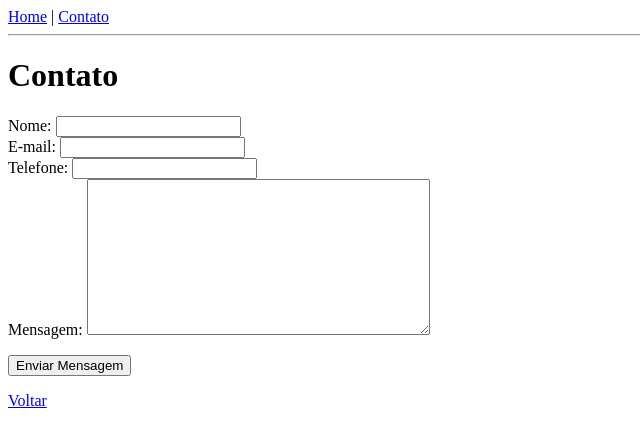
After one commit to leonardocintra/ibiraci-news, a Django app: page /contact in a window 1280 px wide. The commit adds this page. Shown: the top 447 px of the page, without its empty margins (0-640 px from the left). Run offline with Django 3.2, Linux system fonts and the light colour scheme.

Commit message:
Add concat and send email form

```diff
--- a/artigos/forms.py
+++ b/artigos/forms.py
@@ -1,7 +1,7 @@
 from django import forms
 
 class FormContact(forms.Form):
-	name = forms.CharField()
-	email = forms.EmailField(required=False)
+	name = forms.CharField(label='Nome')
+	email = forms.EmailField(label='E-mail')
 	phone = forms.CharField(label='Telefone', max_length=13)
-	message = forms.CharField(widge=forms.TextArea(), max_length=400)
+	message = forms.CharField(label='Mensagem', widget=forms.Textarea(), max_length=400)
--- a/artigos/templates/base.html
+++ b/artigos/templates/base.html
@@ -5,6 +5,13 @@
 	<title>{% block title %}{% endblock %}</title>
 </head>
 <body>
+	{% block menu %}
+		<a href="/">Home</a> |
+		<a href="/contact/">Contato</a>
+	{% endblock %}
+
+	<hr />
+
 	{% block content %}
 	{% endblock %}
 
--- /dev/null
+++ b/artigos/templates/contact.html
@@ -0,0 +1,37 @@
+{% extends "base.html" %}
+{% block title %} Contato {% endblock %}
+
+{% block content %}
+	<h1>Contato</h1>
+	{% if form.erros %}
+		<p style="color:red;">
+			Corrija o{{ form.erros|pluralize}} erro{{ form.erros|pluralize }} abaixo.
+		</p>
+	{% endif %}
+
+	{% if send %}
+		<p style="color:blue;">
+			Email enviado com sucesso!. Em breve entramos em contato!
+		</p>
+	{% endif %}
+
+	<form action="/contact/" method="post">
+		{% csrf_token %}
+
+		{% for field in form %}
+			<div class="field">
+				<label for="{{ field.id }}">{{ field.label_tag }}</label>
+				{{ field }}
+				<div class="error">
+					{{ field.errors }}
+				</div>
+			</div>
+		{% endfor %}
+		<p>
+			<input type="submit" value="Enviar Mensagem"></input>
+		</p>
+	</form>
+{% endblock %}
+{% block back %}
+	<a href="/">Voltar</a>
+{% endblock %}
--- a/artigos/views.py
+++ b/artigos/views.py
@@ -1,6 +1,10 @@
 from django.shortcuts import render, get_object_or_404
 from django.core.paginator import Paginator
+from django.core.mail import send_mail
+
 from artigos.models import Article
+from artigos.forms import FormContact
+
 
 def index(request, page=1):
 	pagination = Paginator(Article.objects.all(), 3)
@@ -16,12 +20,15 @@ def index(request, page=1):
 		'pagination': summary,
 		'page_now': page, })
 
+
 def article(request, url):
 	return render(request, 'detail.html',
 		{'article': get_object_or_404(Article, url=url)})
 
+
 def form_search(request):
 	return render(request, 'search_form.html')
+
 
 def search(request):
 	if 'q' in request.GET and request.GET['q']:
@@ -30,3 +37,21 @@ def search(request):
 		return render(request, 'search_results.html', {'articles': articles, 'query': q})
 	else:
 		return render(request, 'search_form.html', {'error': True })
+
+
+def contact(request):
+	if request.method == "POST":
+		form = FormContact(request.POST)
+		if form.is_valid():
+			recipient = ['emaildevleonardo@gmail.com']
+			sender = form.cleaned_data['email']
+			subject = "CONTATO - " + form.cleaned_data['name']
+			message = "Telefone: " + form.cleaned_data['phone'] + "\n MENSAGEM:" + form.cleaned_data['message'] + "\n EMAIL: " + form.cleaned_data['email']
+			print("Enviado email para: " + sender)
+			send_mail(subject, message, sender, recipient)
+
+			return render(request, 'contact.html', {'form': FormContact(), "send":True })
+	else:
+		form = FormContact()
+
+	return render(request, 'contact.html', {'form': form })
--- a/mysite/urls.py
+++ b/mysite/urls.py
@@ -9,5 +9,6 @@ urlpatterns = patterns('',
     url(r'^artigo/(?P<url>[^\.]+)','artigos.views.article'),
     url(r'^form-search/$', 'artigos.views.form_search'),
     url(r'^search/$', 'artigos.views.search'),
+    url(r'^contact', 'artigos.views.contact'),
     url(r'^admin/', include(admin.site.urls)),
 )
```
Also changed, not shown: mysite/settings.py (+7 -0 lines).
